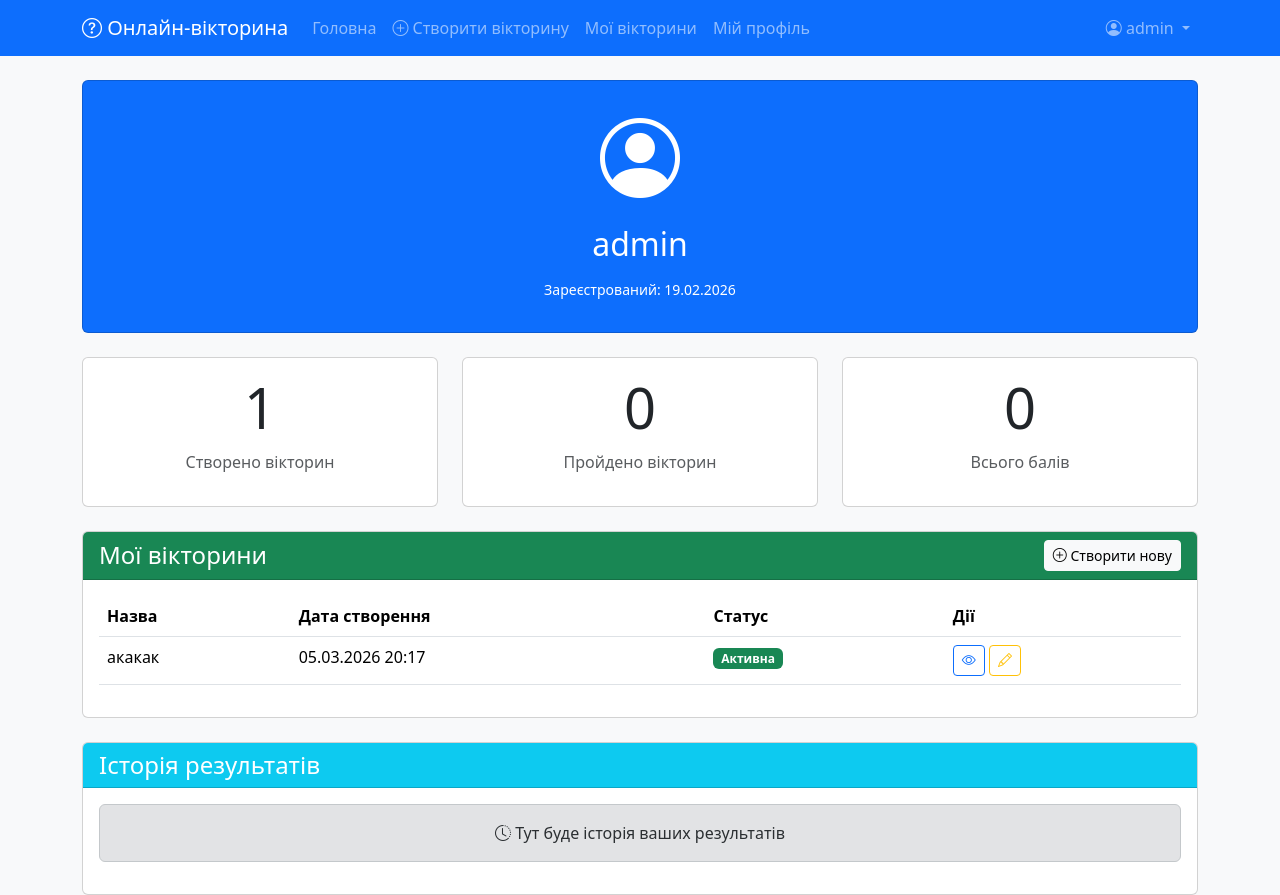
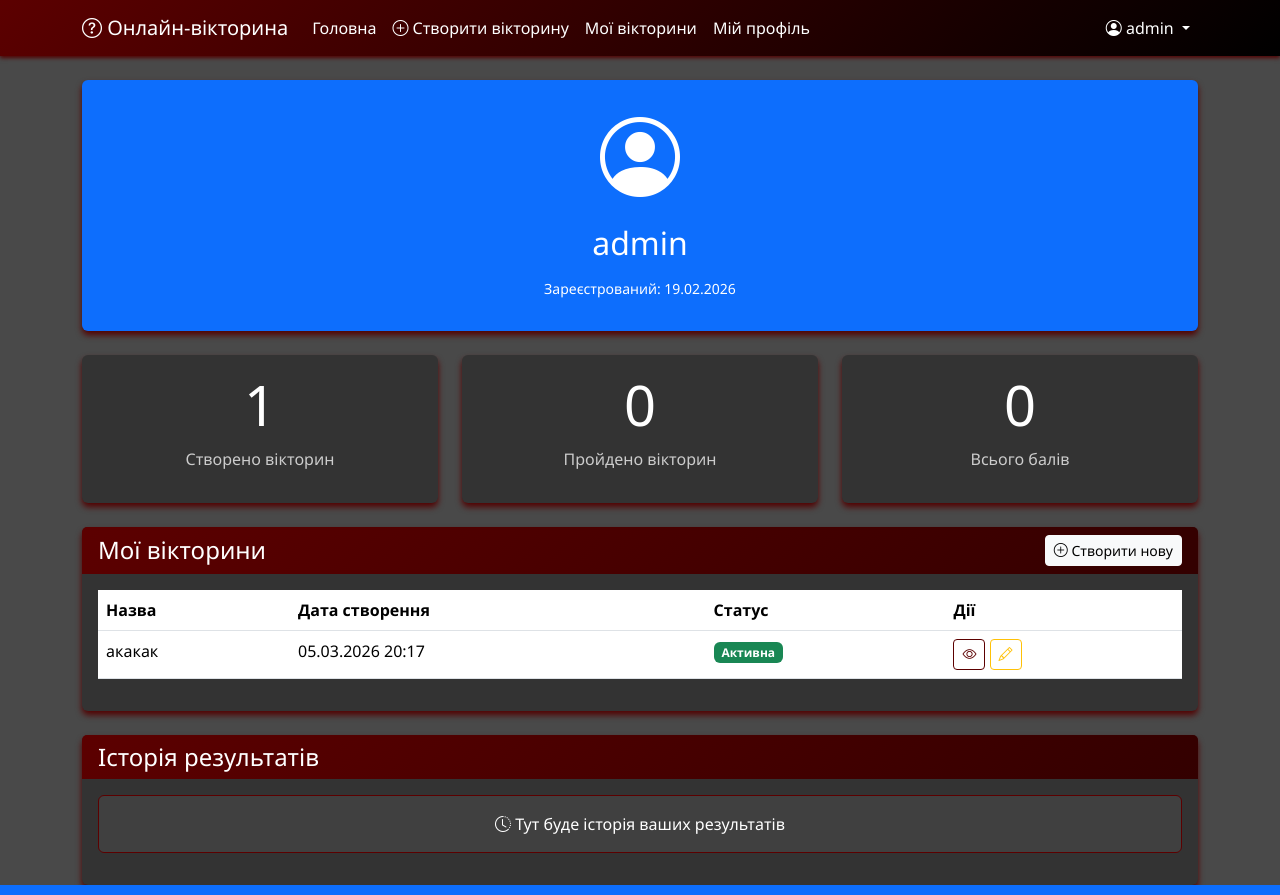
Before and after one commit to maksmaks21/profil, a Django app: page /profile/ in a window 1280 px wide. Run offline with Django 5.2, Linux system fonts and the light colour scheme; a user stored in the database is signed in; data comes from the database, SQL or seed files in the repository; both versions use the stored data as it was after the commit.

Commit message:
css & html

```diff
--- a/quiz_projekt/settings.py
+++ b/quiz_projekt/settings.py
@@ -119,3 +119,5 @@ USE_TZ = True
 
 STATIC_URL = 'static/'
 STATICFILES_DIRS = [BASE_DIR / 'static']
+
+LOGIN_URL = '/login/'
--- a/quizzes/templates/menu.html
+++ b/quizzes/templates/menu.html
@@ -21,7 +21,7 @@
                         </a>
                     </li>
                     <li class="nav-item">
-                        <a class="nav-link" href="{% url 'my_quizzes' %}">Мої вікторини</a>
+                        <a class="nav-link" href="{% url 'profile' %}#my-quizzes-section">Мої вікторини</a>
                     </li>
                     <li class="nav-item">
                         <a class="nav-link" href="{% url 'profile' %}">Мій профіль</a>
@@ -37,7 +37,7 @@
                         </a>
                         <ul class="dropdown-menu dropdown-menu-end">
                             <li><a class="dropdown-item" href="{% url 'profile' %}">Мій профіль</a></li>
-                            <li><a class="dropdown-item" href="{% url 'my_quizzes' %}">Мої вікторини</a></li>
+                            <li><a class="dropdown-item" href="{% url 'profile' %}#my-quizzes-section">Мої вікторини</a></li>
                             <li><a class="dropdown-item" href="#">Мої результати</a></li>
                             <li><hr class="dropdown-divider"></li>
                             <li><a class="dropdown-item" href="{% url 'logout' %}">Вийти</a></li>
--- a/quizzes/templates/quizzes/create_quiz.html
+++ b/quizzes/templates/quizzes/create_quiz.html
@@ -47,7 +47,7 @@
                         </div>
 
                         <!-- Поля часу (будуть показані/сховані через JS) -->
-                        <div id="time-fields" style="display: none;">
+                        <div id="time-fields" >
                             <div class="row">
                                 <div class="col-md-4">
                                     <label class="form-label">{{ form.hours.label }}</label>
--- a/quizzes/templates/quizzes/home.html
+++ b/quizzes/templates/quizzes/home.html
@@ -2,7 +2,7 @@
 
 {% block content %}
 <!-- Шапка сайту -->
-<div class="header text-center" style="background: linear-gradient(135deg, #667eea 0%, #764ba2 100%); color: white; padding: 60px 0; margin-bottom: 40px;">
+<div class="header text-center">
     <div class="container">
         <h1 class="display-4">Онлайн-вікторина</h1>
         <p class="lead">Перевір свої знання та дізнайся більше!</p>
@@ -44,7 +44,7 @@
         {% if quizzes %}
             {% for quiz in quizzes %}
                 <div class="col-md-4 mb-4">
-                    <div class="card quiz-card h-100" style="transition: transform 0.3s; border: none; box-shadow: 0 4px 6px rgba(0,0,0,0.1);">
+                    <div class="card quiz-card h-100">
                         <div class="card-body">
                             <h5 class="card-title">{{ quiz.title }}</h5>
                             <p class="card-text">{{ quiz.description|truncatechars:100 }}</p>
--- a/quizzes/templates/quizzes/profile.html
+++ b/quizzes/templates/quizzes/profile.html
@@ -47,12 +47,12 @@
     </div>
 
     <!-- Мої вікторини -->
-    <div class="row">
+    <div class="row mt-4" id="my-quizzes-section">
         <div class="col-12">
             <div class="card">
                 <div class="card-header bg-success text-white d-flex justify-content-between align-items-center">
                     <h4 class="mb-0">Мої вікторини</h4>
-                    <a href="#" class="btn btn-light btn-sm">
+                    <a href="{% url 'create_quiz' %}" class="btn btn-light btn-sm">
                         <i class="bi bi-plus-circle"></i> Створити нову
                     </a>
                 </div>
@@ -122,4 +122,17 @@
         </div>
     </div>
 </div>
+
+<script>
+    document.addEventListener('DOMComtentLoaded', function(){
+        if (window.location.hash === '#my-quizzes-section'){
+            const section = document.getElementById('my-quizzes-section');
+            if (section) {
+                setTimeout(() => {
+                    section.scrollIntoView({ behavior: 'smooth' });
+                }, 100);
+            }
+        }
+    })
+</script>
 {% endblock %}
--- a/quizzes/templates/quizzes/quiz_detail.html
+++ b/quizzes/templates/quizzes/quiz_detail.html
@@ -4,7 +4,7 @@
 
 {% block content %}
 <!-- Заголовок вікторини -->
-<div class="quiz-header" style="background: linear-gradient(135deg, #667eea 0%, #764ba2 100%); color: white; padding: 40px 0; margin-bottom: 30px;">
+<div class="quiz-header">
     <div class="container text-center">
         <h1 class="display-4">{{ quiz.title }}</h1>
         <p class="lead">{{ quiz.description }}</p>
@@ -15,7 +15,7 @@
 <div class="container">
     <div class="row">
         <div class="col-md-8 mx-auto">
-            <div class="card info-card mb-4" style="border: none; box-shadow: 0 4px 6px rgba(0,0,0,0.1);">
+            <div class="card info-card mb-4" style="border: none; box-shadow: 0 4px 6px rgb(255, 0, 0);">
                 <div class="card-body">
                     <h5 class="card-title">Інформація про вікторину</h5>
                     <hr>
--- a/static/style.css
+++ b/static/style.css
@@ -1,25 +1,172 @@
+/* === ГЛОБАЛЬНІ СТИЛІ === */
+
 body {
-    background-color: #f8f9fa;
+    background-color: #494949;
+    font-family: 'Segoe UI', sans-serif;
+    color: #ffffff;
+    margin: 0;
+    padding: 0;
 }
+
+/* Навігація */
+.navbar, .novbar {
+    background: linear-gradient(135deg, #5c0000 0%, #000000 100%);
+    box-shadow: 0 2px 4px rgb(83, 1, 1);
+}
+
+.navbar-brand, .nav-link {
+    color: white !important
+}
+
+.nav-link:hover {
+    color: #ffcccc !important;
+}
+
+/* Кнопки */
+.btn-primary {
+    background: linear-gradient(135deg, #5c0000 0%, #000000 100%);
+    border: none;
+    color: white;
+    transition: all 0.3s;
+}
+
+.btn-primary:hover {
+    background: linear-gradient(135deg, #7a0000 0%, #1a1a1a 100%);
+    transform: translateY(-2px);
+    box-shadow: 0 4px 8 px rgb(92 0 0);
+}
+
+.btn-success{
+    background: linear-gradient(135deg, #2d5c00 0%, #1a3a00 100%);
+    border: none;
+}
+
+.btn-outline-primary {
+    color: #5c0000;
+    border-color: #5c0000;
+}
+
+.btn-outline-primary:hover {
+    color: #5c0000;
+    border-color: #5c0000;
+}
+
+/* Картки */
+.card {
+    border: none;
+    box-shadow: 0 4px 6px rgb(83, 1, 1);
+    background-color: #333333;
+    color: white;
+    transition: transform 0.3s, box-shadow 0.3s;
+}
+
+.quiz-card:hover{
+    transform: translateY(-5px);
+    box-shadow: none;
+}
+
+.card-header {
+    background: linear-gradient(135deg, #5c0000 0%, #330000 100%) ;
+    color: white;
+    border-bottom: none;
+}
+
+/* Текст */
+.text-muted {
+    color: #cccccc !important;
+}
+h1, h2, h3, h4, h5, h6 {
+    color: white;
+}
+
+/* Алерти */
+.alert{
+    background-color: #404040;
+    color: white;
+    border: 1px solid #5c0000;
+}
+.alert-info{
+    background-color: #1a4d5c;
+    border-color: #0d3b47;
+}
+.alert-success{
+    background-color: #1d5c1d;
+    border-color: #0f3f0f;
+}
+
+.alert-dunger{
+    background-color: #5c1a1a;
+    border-color: #3f0f0f;
+}
+/* === СТИЛІ ДЛЯ ГОЛОВНОЇ СТОРІНКИ === */
 .header {
-    background: linear-gradient(135deg, #667eea 0%, #764ba2 100%);
-    color: white;
+    background: linear-gradient(135deg, #5c0000 0%, #000000 100%);
+    color: rgb(255, 255, 255);
     padding: 60px 0;
     margin-bottom: 40px;
+    text-align: center;
 }
+
 .quiz-card {
     transition: transform 0.3s;
     margin-bottom: 20px;
     border: none;
-    box-shadow: 0 4px 6px rgba(0,0,0,0.1);
+    box-shadow: 0 4px 6px rgba(0, 0, 0, 0.1);
+    height: 100%;
+    display: flex;
+    flex-direction: column;
+    background-color: #3a3a3a;
 }
+
 .quiz-card:hover {
     transform: translateY(-5px);
-    box-shadow: 0 6px 12px rgba(0,0,0,0.15);
+    box-shadow: 0 6px 12px rgba(0, 0, 0, 0.15);
+}
+
+.quiz-card .card-text{
+    color: #dddddd;
+    flex-grow: 1;
+}
+
+.quiz-card .card-title{
+    color: white;
+    font-size: 1.25rem;
+    margin-bottom: 10px;
+}
+
+.quize-meta{
+    display: flex;
+    justify-content: space-between;
+    margin-top: 15px;
+    font-size: 0.9rem;
+    color: #bbbbbb;
+}
+
+.quiz-meta i {
+    color: #ff6b6b;
+    margin-right: 5px;
+}
+/* === СТИЛІ ДЛЯ ДЕТАЛЬНОЇ СТОРІНКИ ВІКТОРИНИ === */
+
+.quiz-header {
+    background: linear-gradient(135deg, #000000 0%, #764ba2 100%);
+    color: white;
+    padding: 40px 0;
+    margin-bottom: 30px;
 }
 
 
-/* Круглий таймер */
+/* Іконки для інструкції */
+/* === СТИЛІ ДЛЯ ПРОФІЛЮ === */
+/* Таблиця вікторин */
+
+/* === СТИЛІ ДЛІ СТОРІНКИ ГРИ === */
+/* Кнопки відповідей */
+/* Прогрес-бар */
+/* === СТИЛІ ДЛЯ СТОРІНКИ РЕЗУЛЬТАТІВ === */
+/* Таблиця рейтингу */
+
+/* === КРУГЛИЙ ТАЙМЕР === */
 #quiz-timer-container {
     position: fixed;
     top: 20px;
@@ -33,6 +180,7 @@ body {
         transform: translateY(-100%);
         opacity: 0;
     }
+
     to {
         transform: translateY(0);
         opacity: 1;
@@ -44,7 +192,7 @@ body {
     height: 80px;
     background: white;
     border-radius: 50%;
-    box-shadow: 0 4px 15px rgba(0,0,0,0.2);
+    box-shadow: 0 4px 15px rgba(0, 0, 0, 0.2);
     padding: 5px;
 }
 
@@ -84,8 +232,10 @@ body {
 .timer-progress.danger {
     stroke: #f44336;
 }
+/* === ФУТЕР === */
 
-/* Адаптація для мобільних */
+
+/* === АДАПТАЦІЯ ДЛЯ МОБІЛЬНИХ === */
 @media (max-width: 768px) {
     #quiz-timer-container {
         top: 10px;
```
Also changed, not shown: db.sqlite3.
